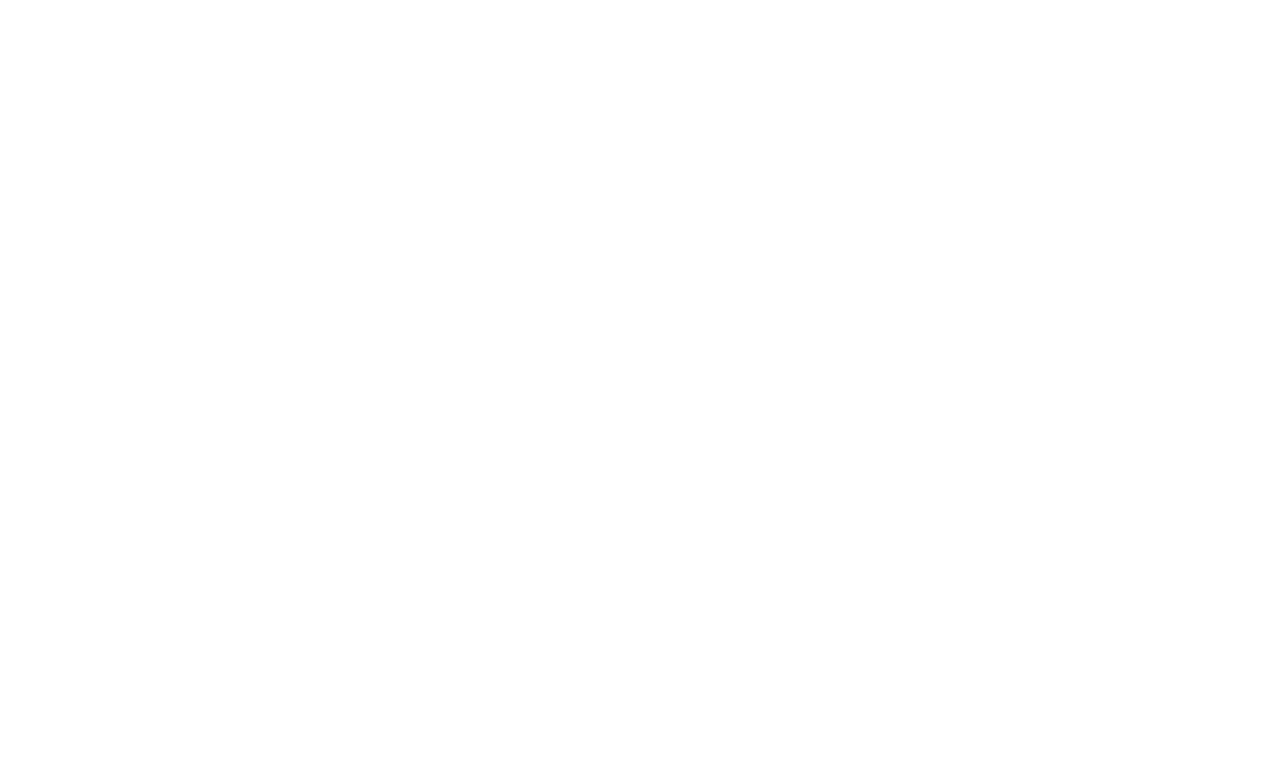
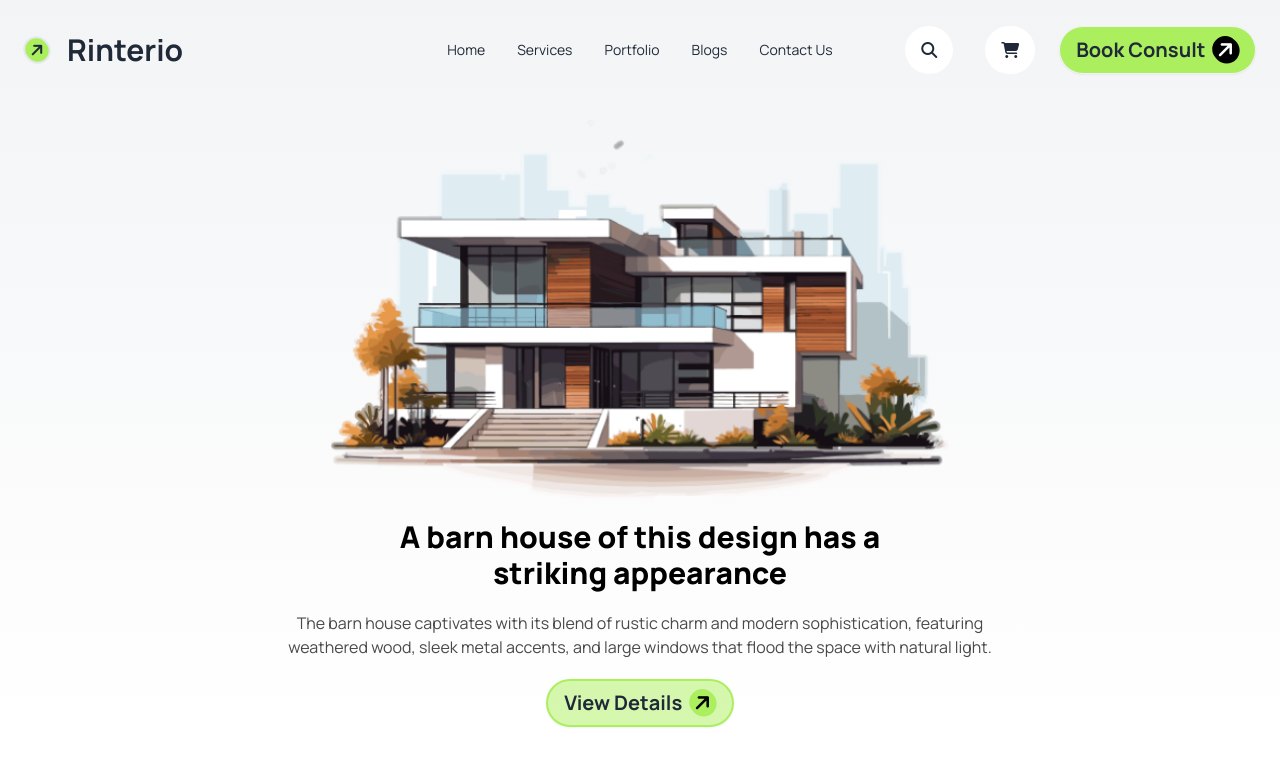
Before and after one commit to jannatulfardousmim/assignment-3, a plain HTML site: page index.html in a window 1280 px wide. Drawn offline with nearby package versions, Linux system fonts and the light colour scheme.

Commit message:
add nav section

```diff
--- a/index.html
+++ b/index.html
@@ -1,11 +1,109 @@
 <!DOCTYPE html>
-<html lang="en">
+<html lang="en" data-theme="light">
 <head>
     <meta charset="UTF-8">
     <meta name="viewport" content="width=device-width, initial-scale=1.0">
-    <title>Document</title>
+    <title>Assignment-3</title>
+    <!--daisyUI  cnd-->
+    <link href="https://cdn.jsdelivr.net/npm/daisyui@4.12.10/dist/full.min.css" rel="stylesheet" type="text/css" />
+<script src="https://cdn.tailwindcss.com"></script>
+
+    <!--font awesome cnd-->
+    <script src="https://kit.fontawesome.com/451356f656.js" crossorigin="anonymous"></script>
+    <!--font family cnd-->
+    <link rel="preconnect" href="https://fonts.googleapis.com">
+<link rel="preconnect" href="https://fonts.gstatic.com" crossorigin>
+<link href="https://fonts.googleapis.com/css2?family=Manrope:wght@200..800&display=swap" rel="stylesheet">
+<!--tailwind config-->
+<script>
+    tailwind.config = {
+      theme: {
+        extend: {
+          colors: {
+            clifford: '#da373d',
+          }
+        }
+      }
+    }
+  </script>
+<!--font-style-->
+<style>
+    .font-monrope{
+        font-family: "Manrope", sans-serif;
+    }
+</style>
 </head>
-<body>
+<body class="font-monrope">
+    <!--header start-->
+<header  >
+    <div class=" bg-gradient-to-b from-gray-100 to-white">
+    <!--nav start-->
+    <nav  class=" container mx-auto  p-4">
+        <div class="navbar">
+            <div class="navbar-start">
+
+              <i class="fa-solid fa-arrow-right -rotate-45 border-2  rounded-full p-1 bg-[#ABEF5F]"></i>
+              <a class="btn btn-ghost text-3xl font-bold">Rinterio</a>
+            </div>
+            <div class="navbar-center hidden lg:flex">
+              <ul class=" menu menu-horizontal px-1 ">
+                <li ><a class="hover:bg-transparent   hover:font-bold">Home</a></li>
+                <li ><a class="hover:bg-transparent   hover:font-bold">Services</a></li>
+                <li ><a class="hover:bg-transparent  hover:font-bold">Portfolio</a></li>
+                <li ><a class="hover:bg-transparent hover:font-bold">Blogs</a></li>
+                <li ><a class="hover:bg-transparent  hover:font-bold">Contact Us</a></li>
+
+
+              </ul>
+
+            </div>
+            <div class="navbar-end ">
+               <div class="hidden lg:flex">
+                    <i class="fa-solid fa-magnifying-glass  mr-8  bg-white rounded-full px-4 py-4"></i>
+                    <i class="fa-solid fa-cart-shopping mr-6 rounded-full bg-white px-4 py-4"></i>
+                  <a class="btn bg-[#ABEF5F] font-bold text-xl rounded-full">Book Consult  <i class="fa-solid fa-arrow-right -rotate-45   rounded-full p-1 bg-black text-white"></i></a>
+                </div>
+
+              <div class="dropdown">
+                <div tabindex="0" role="button" class="btn btn-ghost lg:hidden">
+                    <i class="fa-solid fa-bars"></i>
+                </div>
+                <ul
+                  tabindex="0"
+                  class="menu dropdown-content menu-sm  bg-base-100 rounded-box z-[1] mt-3 w-52 p-2 shadow font-medium right-0">
+                  <li ><a>Home</a></li>
+                  <li ><a>Services</a></li>
+                  <li ><a>Portfolio</a></li>
+                  <li ><a>Blogs</a></li>
+                  <li ><a>Contact Us</a></li>
+                </ul>
+              </div>
+            </div>
+          </div>
+    </nav>
+    <!--banner section-->
+   <section>
+    <div class=" container mx-auto   text-center p-5">
+       <div >
+        <img src="assets/banner.png" class="lg:w-1/2 w-3/4 mx-auto mb-5">
+       </div>
+     <div class="lg:w-3/4 px-4 mx-auto">
+        <h1 class="text-3xl font-extrabold text-black mb-5">A barn house of this design has a <br> striking appearance</h1>
+        <p class="text-base text-[#494949] mb-5 lg:w-5/6  mx-auto">The barn house captivates with its blend of rustic charm and modern sophistication, featuring weathered wood, sleek metal accents, and large windows that flood the space with natural light.</p>
+        <a class="btn  font-bold text-xl rounded-full bg-[#ABEF5F80] border-2 border-[#ABEF5F]">View Details <i class="fa-solid fa-arrow-right -rotate-45   rounded-full p-1 bg-[#ABEF5F] text-black"></i></a>
+     </div>
+
+    </div>
+   </section>
+</div>
+</header>
+
+    <!--header end-->
+    <!--main section start-->
+    <main>
+
+    </main>
+    <!--main section end-->
 
 </body>
 </html>
```
Also changed, not shown: tailwind.config.js (added, +8 -0 lines).
